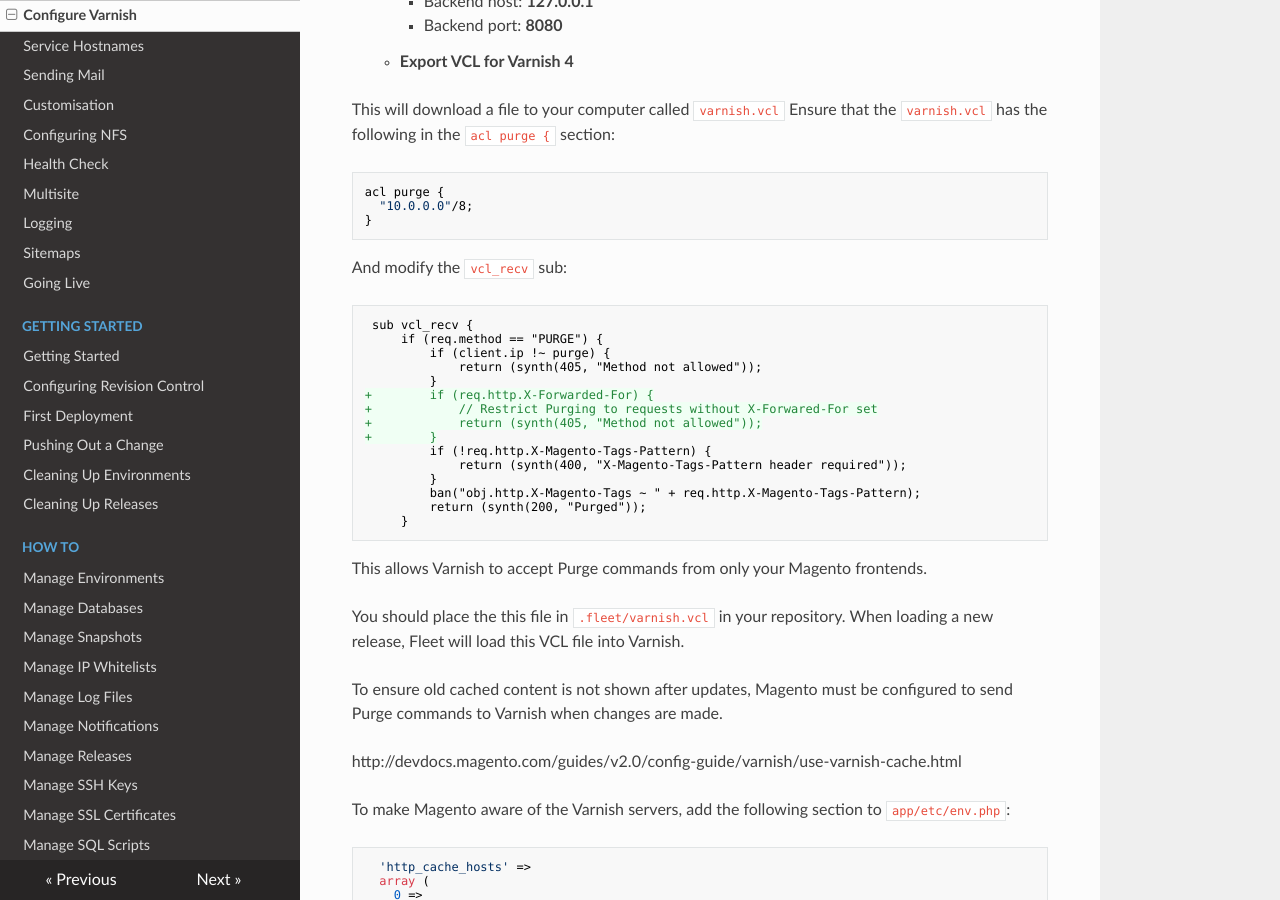
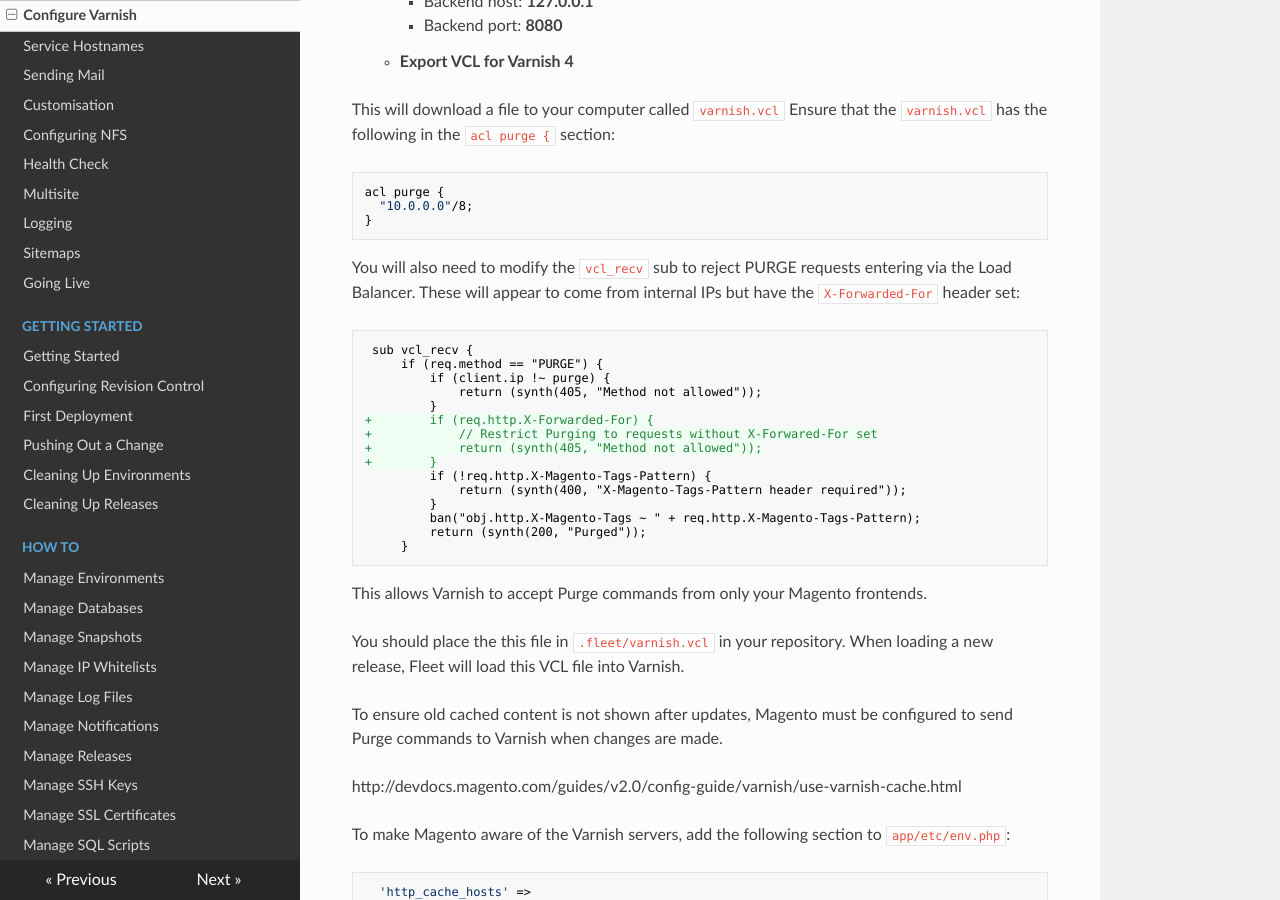
Before and after one commit to anchor/fleet-magento-docs, an MkDocs documentation site: the page built from docs/configuring-magento-2-for-fleet/varnish.md, in a window 1280 px wide and 900 px high, scrolled down 773 px. Built offline with MkDocs 1.6.1, drawn with Linux system fonts in a browser that asks for light colours; nearby versions of some CDN libraries; old or Windows-style settings are respelled for this version of MkDocs.

Commit message:
clarify reasoning for rejecting x-forwarded-for purges

````diff
--- a/docs/configuring-magento-2-for-fleet/varnish.md
+++ b/docs/configuring-magento-2-for-fleet/varnish.md
@@ -35,7 +35,9 @@ acl purge {
 }
 ```
 
-And modify the `vcl_recv` sub:
+You will also need to modify the `vcl_recv` sub to reject PURGE requests entering
+via the Load Balancer.
+These will appear to come from internal IPs but have the `X-Forwarded-For` header set:
 
 ```diff
  sub vcl_recv {
````
